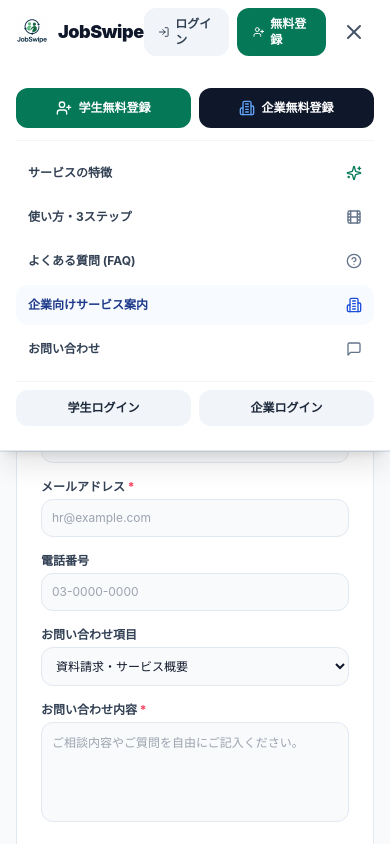
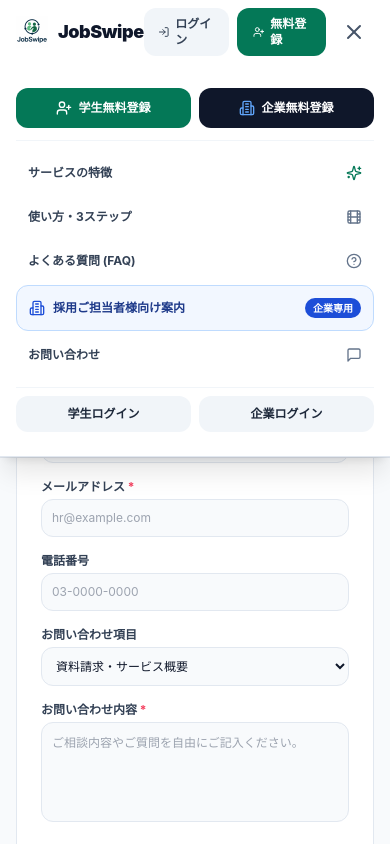
Before and after one commit to nanato0102/jobswipe, a Next.js app: page /contact in a window 390 px wide. Both pictures are taken after a click on the button "メニューを開閉". Shown: the top 844 px of the page. Built offline with nearby package versions, Linux system fonts and the light colour scheme.

Commit message:
feat(seo): add dedicated metadata layouts for terms, privacy, contact, and about pages, and enhance mobile drawer company CTA

```diff
--- /dev/null
+++ b/src/app/company/about/layout.tsx
@@ -0,0 +1,14 @@
+import type { Metadata } from "next";
+
+export const metadata: Metadata = {
+  title: "運営組織・会社概要 | JobSwipe（ジョブスワイプ）",
+  description: "JobSwipe（ジョブスワイプ）の運営組織情報、事業内容、連絡先窓口に関するページです。",
+};
+
+export default function AboutLayout({
+  children,
+}: {
+  children: React.ReactNode;
+}) {
+  return <>{children}</>;
+}
--- /dev/null
+++ b/src/app/contact/layout.tsx
@@ -0,0 +1,14 @@
+import type { Metadata } from "next";
+
+export const metadata: Metadata = {
+  title: "お問い合わせ・資料請求・導入相談 | JobSwipe（ジョブスワイプ）",
+  description: "JobSwipe（ジョブスワイプ）に関するお問い合わせ、企業向け資料請求、導入相談の公式窓口です。",
+};
+
+export default function ContactLayout({
+  children,
+}: {
+  children: React.ReactNode;
+}) {
+  return <>{children}</>;
+}
--- /dev/null
+++ b/src/app/privacy/layout.tsx
@@ -0,0 +1,14 @@
+import type { Metadata } from "next";
+
+export const metadata: Metadata = {
+  title: "プライバシーポリシー・個人情報保護方針 | JobSwipe（ジョブスワイプ）",
+  description: "JobSwipeの個人情報保護方針、自己PR動画の安全管理措置、セキュリティ方針に関するページです。",
+};
+
+export default function PrivacyLayout({
+  children,
+}: {
+  children: React.ReactNode;
+}) {
+  return <>{children}</>;
+}
--- /dev/null
+++ b/src/app/terms/layout.tsx
@@ -0,0 +1,14 @@
+import type { Metadata } from "next";
+
+export const metadata: Metadata = {
+  title: "利用規約・動画管理方針 | JobSwipe（ジョブスワイプ）",
+  description: "JobSwipeの利用規約、自己PR動画の権利帰属、肖像権保護、無断転載禁止規定に関するページです。",
+};
+
+export default function TermsLayout({
+  children,
+}: {
+  children: React.ReactNode;
+}) {
+  return <>{children}</>;
+}
--- a/src/components/Navbar.tsx
+++ b/src/components/Navbar.tsx
@@ -579,10 +579,15 @@ export default function Navbar() {
                 </Link>
                 <Link
                   href="/for-company"
-                  className="flex items-center justify-between p-3 rounded-xl hover:bg-slate-50 transition-colors text-blue-900 bg-blue-50/50"
+                  className="flex items-center justify-between p-3 rounded-xl border border-blue-200 bg-blue-50/80 hover:bg-blue-100/80 transition-colors text-blue-900 shadow-2xs"
                 >
-                  <span className="font-bold">企業向けサービス案内</span>
-                  <Building2 className="w-4 h-4 text-blue-700" />
+                  <div className="flex items-center gap-2">
+                    <Building2 className="w-4 h-4 text-blue-700" />
+                    <span className="font-bold">採用ご担当者様向け案内</span>
+                  </div>
+                  <span className="text-[10px] bg-blue-700 text-white font-bold px-2 py-0.5 rounded-full">
+                    企業専用
+                  </span>
                 </Link>
                 <Link
                   href="/contact"
```
